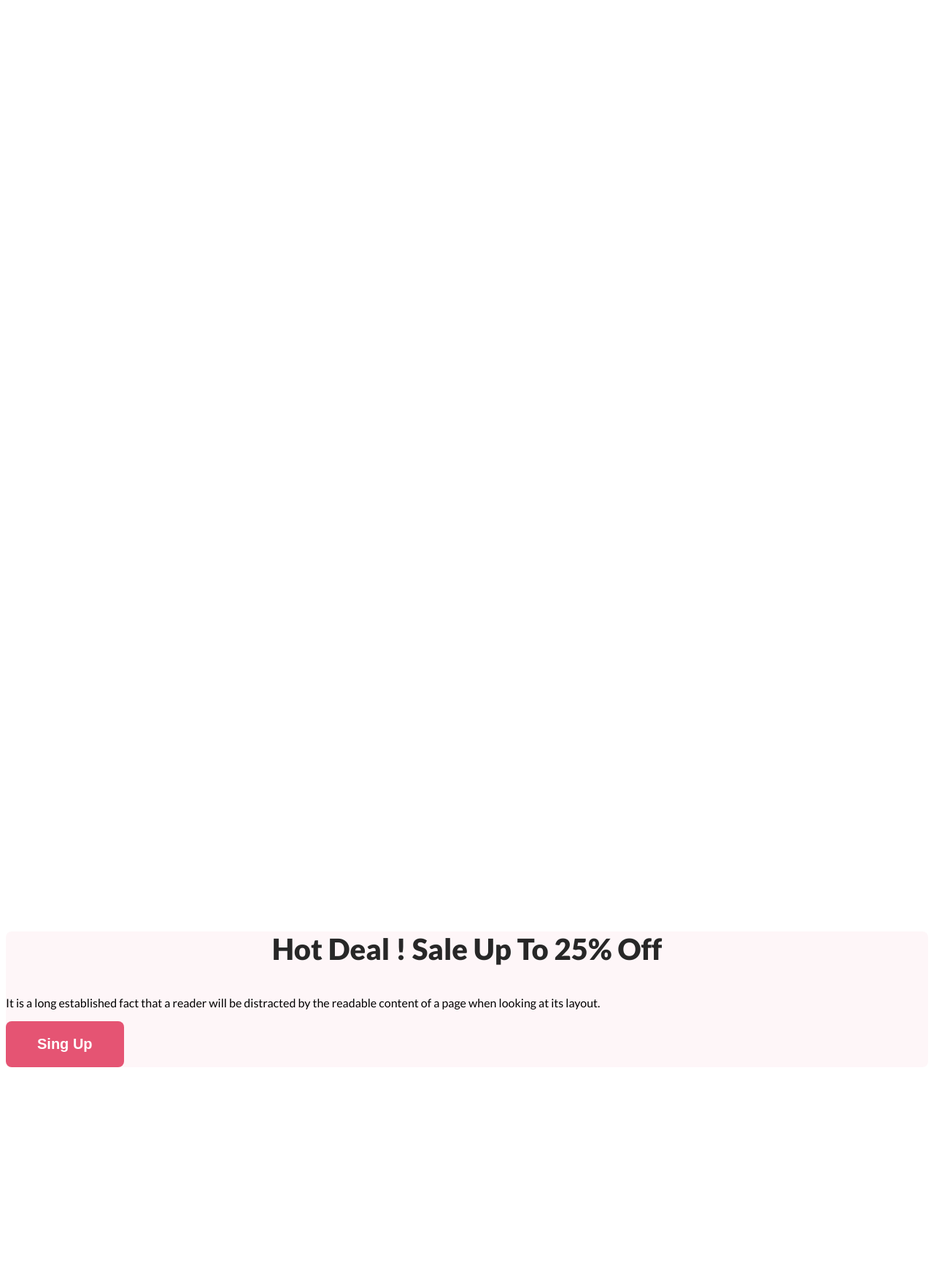
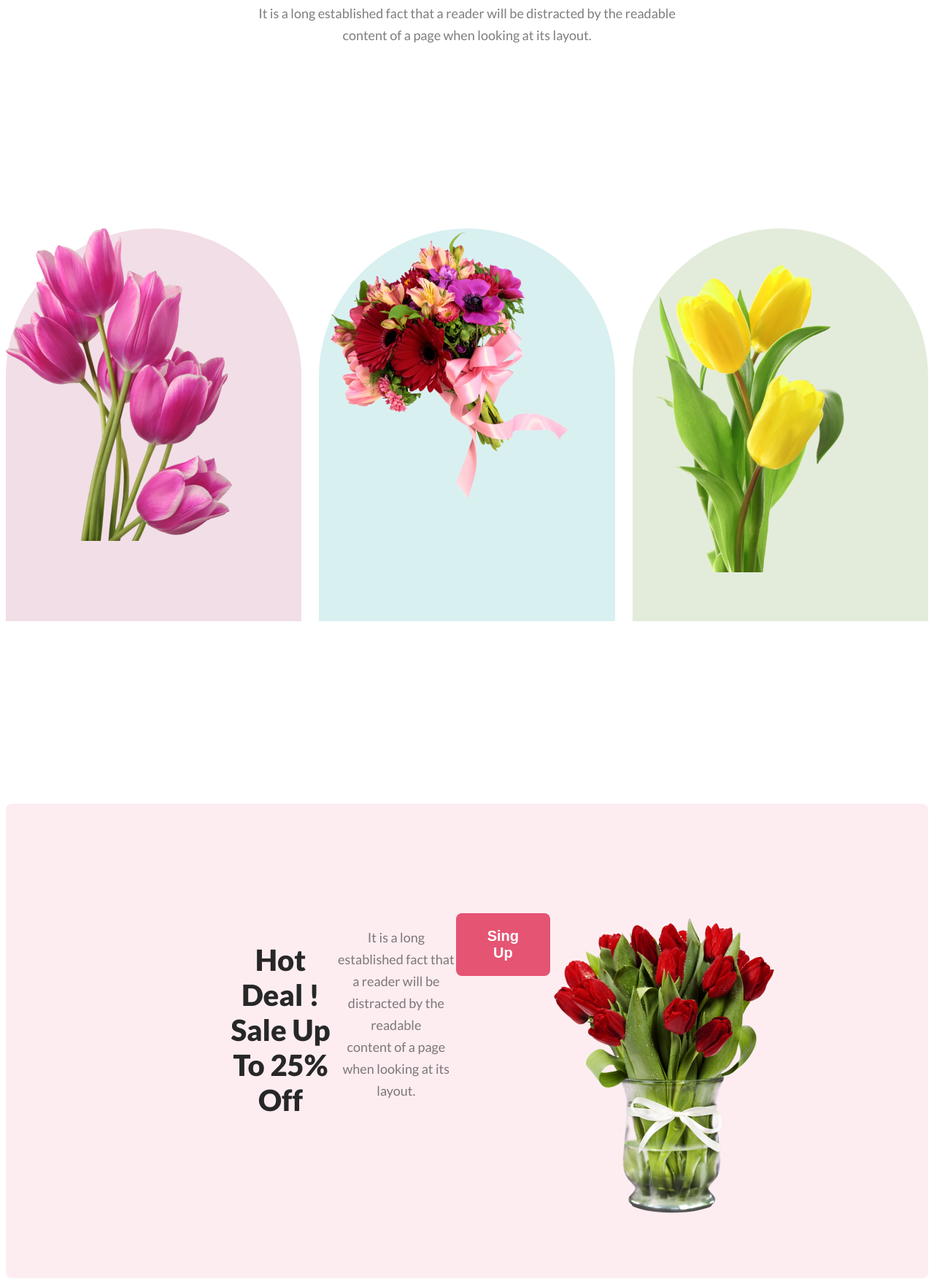
Before and after one commit to Rahatul-Alom/flower-shop-assignment, a plain HTML site: page index.html in a window 1280 px wide. Shown: the part 1101-2860 px from the top of the page at 73% size. Before the commit the page ends 2571 px from the top, so only its background shows below. Drawn offline with Linux system fonts and the light colour scheme.

Commit message:
added some bous items

```diff
--- a/index.html
+++ b/index.html
@@ -21,10 +21,34 @@
         </div>
     </header>
     <main>
-        <section class="hot-deal">
-            <h3 class="section-title">Hot Deal ! Sale Up To 25% Off</h3>
-            <p class="section-description">It is a long established fact that a reader will be distracted by the readable content of a page when looking at its layout.</p>
-            <button class="btn-primary">Sing Up</button>
+        <!--Bonus Section Our Featured Flowers  -->
+            <section class="featured-flowers">
+                <h3 class="section-title">Our Featured Flowers</h3>
+                <p class="section-description">It is a long established fact that a reader will be distracted by the readable <br> content of a page when looking at its layout.</p>
+                <div class="rectangle-flower-img-container">
+                    <div class="rectangle-flower-img-1">
+                        <img src="Flower Asset/pngwing 6.png" alt="">
+                    </div>
+                    <div class="rectangle-flower-img-2">
+                        <img src="Flower Asset/pngwing 5.png" alt="">
+                    </div>
+                    <div class="rectangle-flower-img-3">
+                        <img src="Flower Asset/pngwing 7.png" alt="">
+                </div>
+                </div>
+            </section>
+
+
+
+
+        <!-- Hot Deal Section -->
+        <section>
+            <div class="hot-deal">
+                <h3 class="section-title">Hot Deal ! Sale Up To 25% Off</h3>
+                <p class="section-description">It is a long established fact that a reader will be distracted by the readable <br>content of a page when looking at its layout.</p>
+                <div class="sing-up"> <button class="btn-primary">Sing Up</button></div>
+                <img src="Flower Asset/pngwing 8.png" alt="">
+            </div>
 
         </section>
     </main>
--- a/styls/flower-shop.css
+++ b/styls/flower-shop.css
@@ -1,63 +1,112 @@
 /* common shared styles */
-body{
+body {
   font-family: lato;
+
 }
-.btn-primary{
+.btn-primary {
   padding: 20px 43px;
   border-radius: 8px;
-    background: #E55473;
+  background: #e55473;
   border: none;
-    color: #FFF;
+  color: #fff;
   font-size: 20px;
   font-weight: 700;
 }
-.section-title{
+.section-title {
   color: #272727;
   font-size: 40px;
   font-weight: 800;
   line-height: normal;
   text-align: center;
-
+}
+.section-description{
+color: rgba(39, 39, 39, 0.60);
+text-align: center;
+font-size: 18px;
+font-weight: 300;
+line-height: 30px;
 }
 
 /* header related sytes */
-.header{
-    background-color:rgba(229, 84, 115, 0.10);
-    margin-top: 0px;
+.header {
+  background-color: rgba(229, 84, 115, 0.1);
+
+
 }
-.banner{
-    padding: 30px 30px 0px 150px ;
+.banner {
+  padding: 30px 30px 0px 150px;
   display: flex;
   justify-content: space-between;
   align-items: center;
 
 
 }
-.banner-content{
+.banner-content {
   max-width: 500px;
+
 }
-.banner-title{
+.banner-title {
   color: #272727;
   font-size: 80px;
   font-weight: 800;
   margin-right: 97px;
   width: 708px;
 }
-.banner-description{
-color: rgba(39, 39, 39, 0.60);
+.banner-description {
+  color: rgba(39, 39, 39, 0.6);
   font-size: 18px;
   font-weight: 400;
   line-height: 30px;
 }
-.banner-image{
+.banner-image {
   width: 635px;
+}
+
+/* main section styles */
+.featured-flowers {
+  margin-top: 178px;
+}
+.rectangle-flower-img-container {
+  display: flex;
+  gap: 24px;
+  margin-top: 250px;
+  justify-content: center;
+  padding-bottom: 0;
+}
+.rectangle-flower-img-1 {
+  border-radius: 300px 300px 0px 0px;
+  background: rgba(167, 33, 98, 0.15);
+  width: 464px;
+  height: 538px;
+}
+.rectangle-flower-img-2 {
+  border-radius: 300px 300px 0px 0px;
+  background: rgba(5, 151, 160, 0.15);
+  width: 464px;
+  height: 538px;
+}
+.rectangle-flower-img-3 {
+  border-radius: 300px 300px 0px 0px;
+  background: rgba(71, 125, 17, 0.15);
+  width: 464px;
+  height: 538px;
+}
+
+.flower-image {
+  align-items: center;
+}
+
+.hot-deal {
+  border-radius: 8px;
+  background: rgba(229, 84, 115, 0.1);
+  padding: 30px 30px 0px 150px;
+  display: flex;
+  justify-content: space-between;
+  /* align-items: center; */
+  margin-top: 250px;
+  padding: 150px 200px 80px 300px;
 
 }
-
-
-/* main section styles */
-.hot-deal{
-    border-radius: 8px;
-    background: rgba(229, 84, 115, 0.05);
-    margin-top: 1539px;
+.sing-up{
+    text-align: center;
 }
```
Lines whose indentation alone changed are shown as unchanged.
